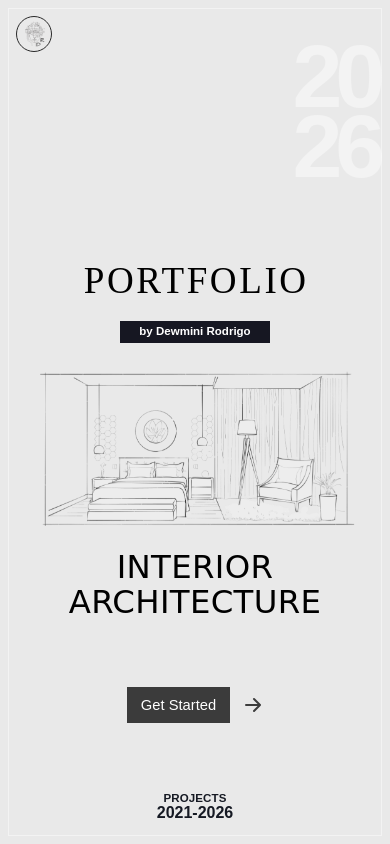
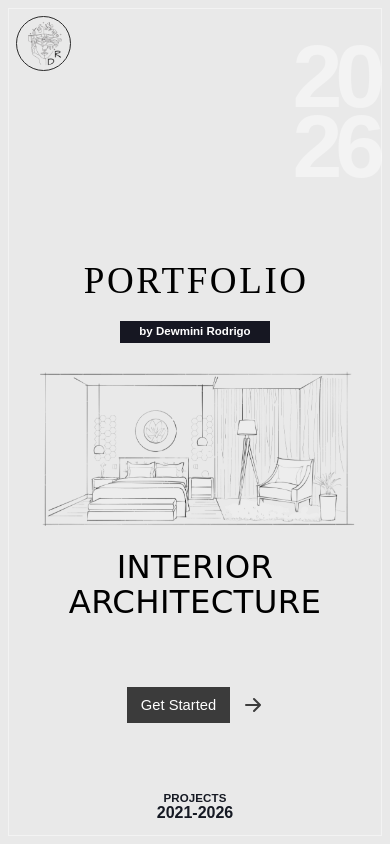
Before and after one commit to navgr2001/dew-portfolio, a React (Vite) app: page / in a window 390 px wide. Built offline with nearby package versions, Linux system fonts and the light colour scheme; no server answers.

Commit message:
logo intro

```diff
--- a/src/styles.css
+++ b/src/styles.css
@@ -1990,8 +1990,8 @@ img {
   .portfolio-intro-logo {
     top: 18px;
     left: 18px;
-    width: 42px;
-    height: 42px;
+    width: 55px;
+    height: 55px;
     padding: 5px;
   }
 
@@ -2136,8 +2136,8 @@ img {
   .portfolio-intro-logo {
     top: 16px;
     left: 16px;
-    width: 36px;
-    height: 36px;
+    width: 55px;
+    height: 55px;
     padding: 4px;
   }
 
```
